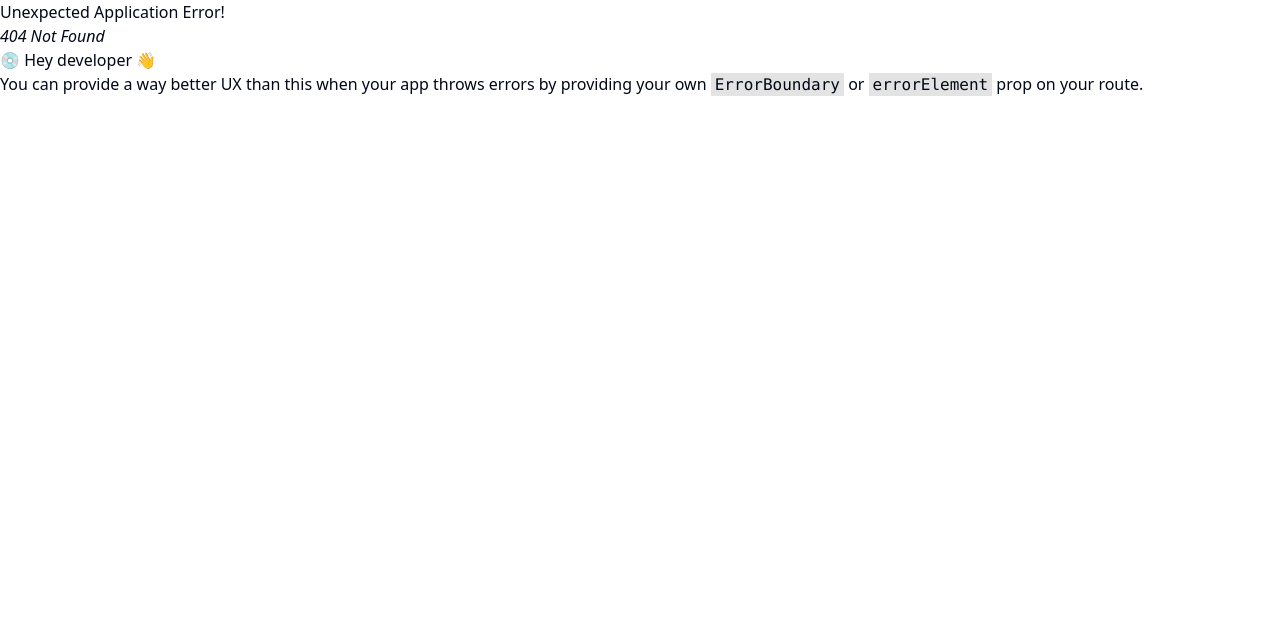
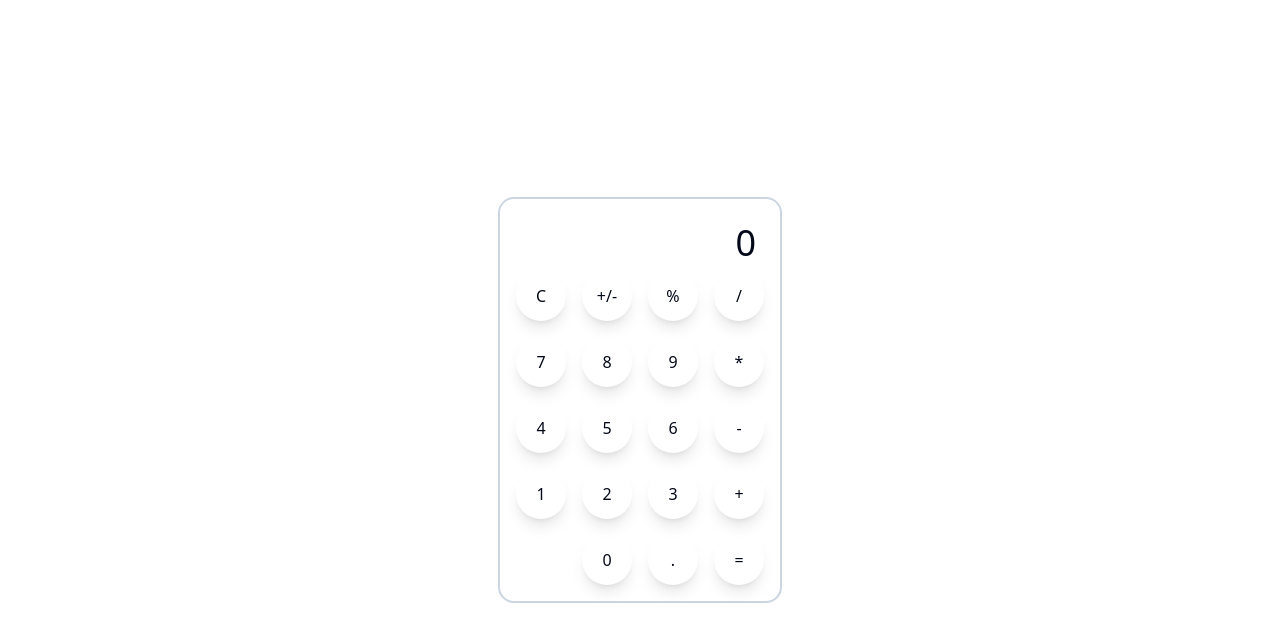
Before and after one commit to AngryChocobo/appideas, a React (Vite) app: page /calculator in a window 1280 px wide. Before the commit this address had no page. Shown: the top 642 px of the page. Built offline with nearby package versions, Linux system fonts and the light colour scheme.

Commit message:
feat: calculator

```diff
--- a/src/App.tsx
+++ b/src/App.tsx
@@ -6,7 +6,7 @@ import { Link } from "react-router-dom";
 import { Button } from "@/components/ui/button";
 import { Badge } from "@/components/ui/badge";
 import { Checkbox } from "@/components/ui/checkbox";
-import { ideaList } from "./ideaList";
+import { Tier, ideaList } from "./ideaList";
 import {
   Table,
   TableBody,
@@ -21,13 +21,17 @@ import {
 import { Progress } from "@/components/ui/progress";
 
 function App() {
-  const [tierList] = useState(["Beginner", "Intermediate", "Advanced"]);
-  const [checkedTier] = useState(["Beginner", "Intermediate", "Advanced"]);
+  const [tierList] = useState<Tier[]>(["Beginner", "Intermediate", "Advanced"]);
+  const [checkedTier] = useState<Tier[]>([
+    "Beginner",
+    "Intermediate",
+    "Advanced",
+  ]);
   const progress =
     (ideaList.filter((v) => v.status).length / ideaList.length) * 100;
 
   return (
-    <div className="h-full max-w-screen-md">
+    <div className="m-auto h-full max-w-screen-md">
       <div className="flex">
         <a href="https://vitejs.dev" target="_blank">
           <img src={viteLogo} className="logo" alt="Vite logo" />
@@ -65,7 +69,7 @@ function App() {
             <TableRow key={idea.name}>
               <TableCell className="font-medium">
                 <Button variant="link" className="px-0 font-bold">
-                  <Link to={idea.href}>{idea.name}</Link>
+                  <Link to={idea.href ?? "/"}>{idea.name}</Link>
                 </Button>
               </TableCell>
               <TableCell>{idea.shortDescription}</TableCell>
--- a/src/ideaList.ts
+++ b/src/ideaList.ts
@@ -1,4 +1,14 @@
-export const ideaList = [
+export type Idea = {
+  name: string;
+  shortDescription: string;
+  status?: boolean;
+  tier: Tier;
+  href?: string;
+};
+
+export type Tier = "Beginner" | "Intermediate" | "Advanced";
+
+export const ideaList: Idea[] = [
   {
     name: "Bin2Dec",
     shortDescription: "Binary-to-Decimal number converter",
@@ -17,6 +27,8 @@ export const ideaList = [
     name: "Calculator",
     shortDescription: "Calculator",
     tier: "Beginner",
+    href: "calculator",
+    status: true,
   },
   {
     name: "Christmas Lights",
--- /dev/null
+++ b/src/pages/calculator/index.tsx
@@ -0,0 +1,187 @@
+import { cn } from "@/lib/utils";
+import { useState } from "react";
+type Operation = "+" | "-" | "*" | "/" | "%";
+
+const Calculator = () => {
+  const btns = [
+    {
+      key: "C",
+      method: () => {
+        const temp = String(display).split("");
+        temp.pop();
+        const now = Number(temp.join(""));
+        setDisplay(now);
+      },
+    },
+    {
+      key: "+/-",
+      method: () => {
+        setDisplay(display * -1);
+      },
+    },
+    {
+      key: "%",
+      method: () => {
+        addOperation("%");
+      },
+    },
+    {
+      key: "/",
+      method: () => {
+        addOperation("/");
+      },
+    },
+    {
+      key: "7",
+      method: () => {
+        addNumber("7");
+      },
+    },
+    {
+      key: "8",
+      method: () => {
+        addNumber("8");
+      },
+    },
+    {
+      key: "9",
+      method: () => {
+        addNumber("9");
+      },
+    },
+    {
+      key: "*",
+      method: () => {
+        addOperation("*");
+      },
+    },
+    {
+      key: "4",
+      method: () => {
+        addNumber("4");
+      },
+    },
+    {
+      key: "5",
+      method: () => {
+        addNumber("5");
+      },
+    },
+    {
+      key: "6",
+      method: () => {
+        addNumber("6");
+      },
+    },
+    {
+      key: "-",
+      method: () => {
+        addOperation("-");
+      },
+    },
+    {
+      key: "1",
+      method: () => {
+        addNumber("1");
+      },
+    },
+    {
+      key: "2",
+      method: () => {
+        addNumber("2");
+      },
+    },
+    {
+      key: "3",
+      method: () => {
+        addNumber("3");
+      },
+    },
+    {
+      key: "+",
+      method: () => {
+        addOperation("+");
+      },
+    },
+    { key: "", method: () => {} },
+    {
+      key: "0",
+      method: () => {
+        addNumber("0");
+      },
+    },
+    { key: ".", method: () => {} },
+    {
+      key: "=",
+      method: () => {
+        getResult();
+      },
+    },
+  ];
+  const addNumber = (numStr: string) => {
+    setDisplay(Number(String(display) + numStr));
+  };
+  const addOperation = (op: Operation) => {
+    setOperation(op);
+    setPrevNum(display);
+    setDisplay(0);
+  };
+  const getResult = () => {
+    if (!operation) {
+      return;
+    }
+    let result = 0;
+    switch (operation) {
+      case "+":
+        result = prevNum + display;
+        break;
+      case "-":
+        result = prevNum - display;
+        break;
+      case "*":
+        result = prevNum * display;
+        break;
+      case "/":
+        result = prevNum / display;
+        break;
+      case "%":
+        result = prevNum % display;
+        break;
+      default:
+        break;
+    }
+    setDisplay(result);
+    setOperation(undefined);
+  };
+  const [prevNum, setPrevNum] = useState(0);
+
+  const [display, setDisplay] = useState(0);
+  const [operation, setOperation] = useState<Operation>();
+  return (
+    <div className="flex h-full w-full flex-col items-center justify-center">
+      <div className="rounded-2xl border-2 border-slate-300 p-4">
+        <div className="min-h-[1em] w-full p-2 text-right text-4xl">
+          {display}
+        </div>
+        <div className="grid select-none grid-cols-4 gap-4">
+          {btns.map((btn) => {
+            return (
+              <div
+                key={btn.key}
+                className={cn(
+                  "flex h-[50px] w-[50px] items-center justify-center rounded-full shadow-lg hover:cursor-pointer hover:bg-slate-300",
+                  !btn.key && "invisible shadow-none",
+                )}
+                onClick={btn.method}
+              >
+                {btn.key}
+              </div>
+            );
+          })}
+        </div>
+      </div>
+    </div>
+  );
+};
+
+export default Calculator;
```
Also changed, not shown: src/main.tsx (+6 -1 lines), 1 other file (tests, documents, lock files or other folders).
